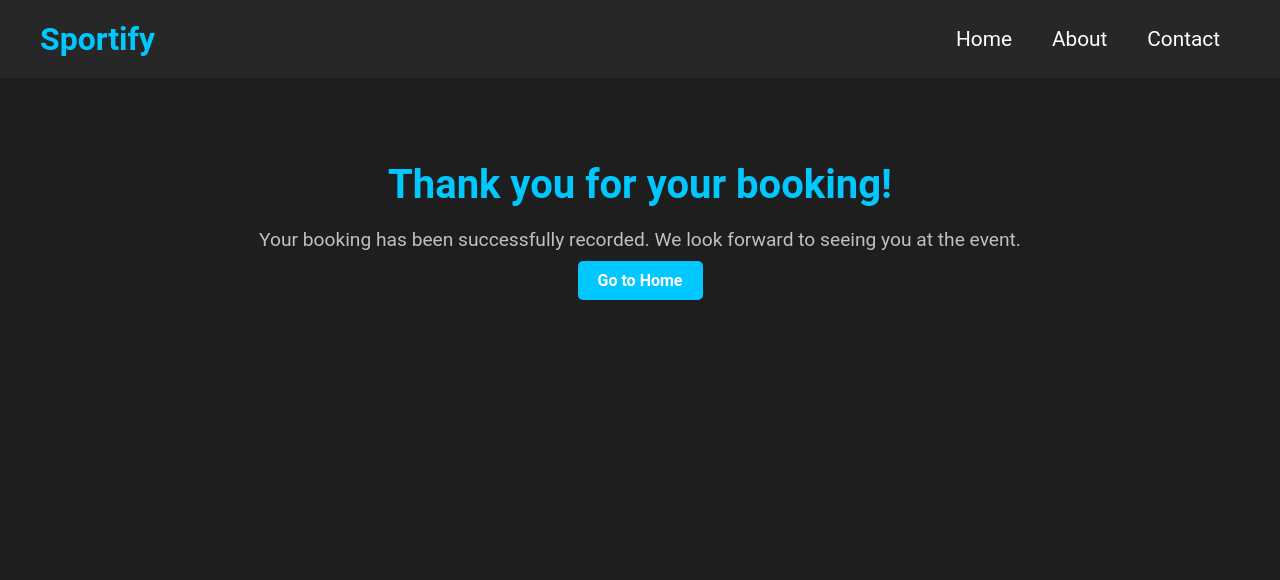
After one commit to Jorritvans/sport_events, a Django app: template events/templates/events/success.html in a window 1280 px wide. The commit adds this page. Shown: the top 580 px of the page. Run offline with Django 4.2, Linux system fonts and the light colour scheme; the template is opened without the code that fills it, so the values that code supplies are empty.

Commit message:
adding prices and a success booking message.

```diff
--- a/events/static/events/css/styles.css
+++ b/events/static/events/css/styles.css
@@ -223,7 +223,7 @@ body {
     border-radius: 5px;
     text-decoration: none;
     font-weight: bold;
-}
+    }
 
 .event-card .btn:hover {
     background-color: #0075ff;
@@ -477,3 +477,51 @@ form button[type="submit"]:hover {
     background-color: #0075ff;
     color: #ffffff;
 }
+
+.success-message {
+    text-align: center;
+    padding: 50px 20px;
+}
+
+.success-message h2 {
+    font-size: 2.5em;
+    color: #00c8ff;
+    margin-bottom: 20px;
+}
+
+.success-message p {
+    font-size: 1.2em;
+    color: #c0c0c0;
+    margin-bottom: 20px;
+}
+
+.success-message .btn {
+    background-color: #00c8ff;
+    color: #ffffff;
+    padding: 10px 20px;
+    border-radius: 5px;
+    text-decoration: none;
+    font-weight: bold;
+    transition: background-color 0.3s, color 0.3s;
+}
+
+.success-message .btn:hover {
+    background-color: #0075ff;
+    color: #ffffff;
+}
+
+/* Styles specific to the home screen event cards */
+.home-screen .event-card {
+    display: flex;
+    flex-direction: column;
+    justify-content: space-between;
+    height: 100%;
+}
+
+.home-screen .event-card-content {
+    flex-grow: 1;
+}
+
+.home-screen .btn {
+    align-self: flex-end;
+}
--- a/events/templates/events/home.html
+++ b/events/templates/events/home.html
@@ -38,6 +38,8 @@
                 <p>{{ event.description }}</p>
                 <p><strong>Date:</strong> {{ event.date }}</p>
                 <p><strong>Location:</strong> {{ event.location }}</p>
+                <p><strong>Price:</strong> ${{ event.price }}</p>
+                <p class="payment-message">**Payment will be done at the reception of the event.**</p>
                 <a href="{% url 'event_detail' event.id %}" class="btn">View Details</a>
             </div>
         </div>
--- /dev/null
+++ b/events/templates/events/success.html
@@ -0,0 +1,11 @@
+{% extends 'base.html' %}
+
+{% block title %}Booking Successful{% endblock %}
+
+{% block content %}
+<div class="success-message">
+    <h2>Thank you for your booking!</h2>
+    <p>Your booking has been successfully recorded. We look forward to seeing you at the event.</p>
+    <a href="{% url 'home' %}" class="btn">Go to Home</a>
+</div>
+{% endblock %}
--- a/events/views.py
+++ b/events/views.py
@@ -1,8 +1,6 @@
-# Import necessary modules and models
 from django.shortcuts import render, get_object_or_404, redirect
 from .models import Event, Booking
 
-# Define your views
 def event_list(request):
     events = Event.objects.all()
     return render(request, 'events/home.html', {'events': events})
@@ -25,7 +23,7 @@ def book_event(request, event_id):
                 email=email,
                 number_of_tickets=number_of_tickets
             )
-            return redirect('event_detail', event_id=event_id)
+            return render(request, 'events/success.html')
     return render(request, 'events/book_event.html', {'event': event})
 
 def about(request):
```
Also changed, not shown: events/templates/base.html (line endings or trailing spaces), events/templates/events/book_event.html (line endings or trailing spaces), events/templates/events/event_detail.html (line endings or trailing spaces).
